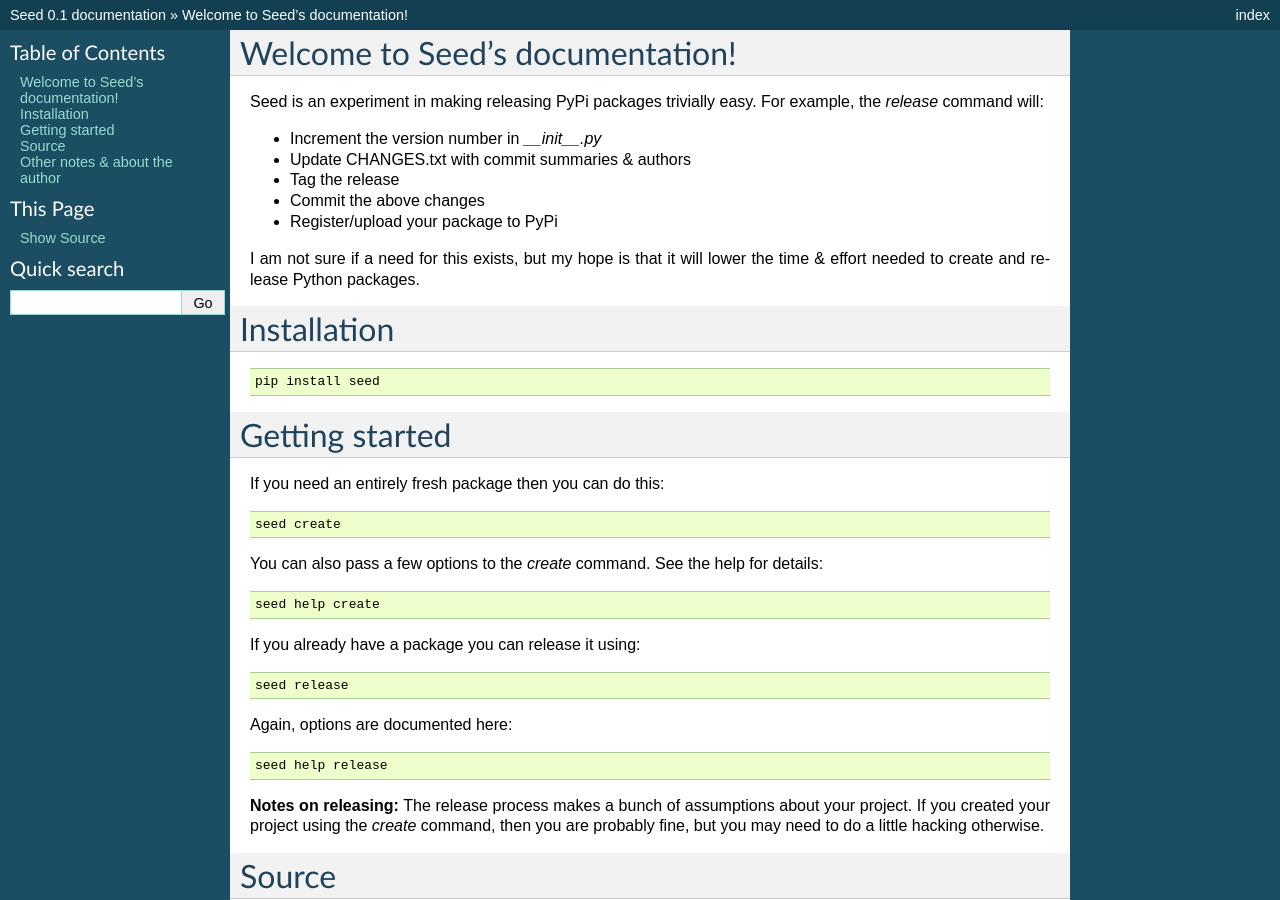
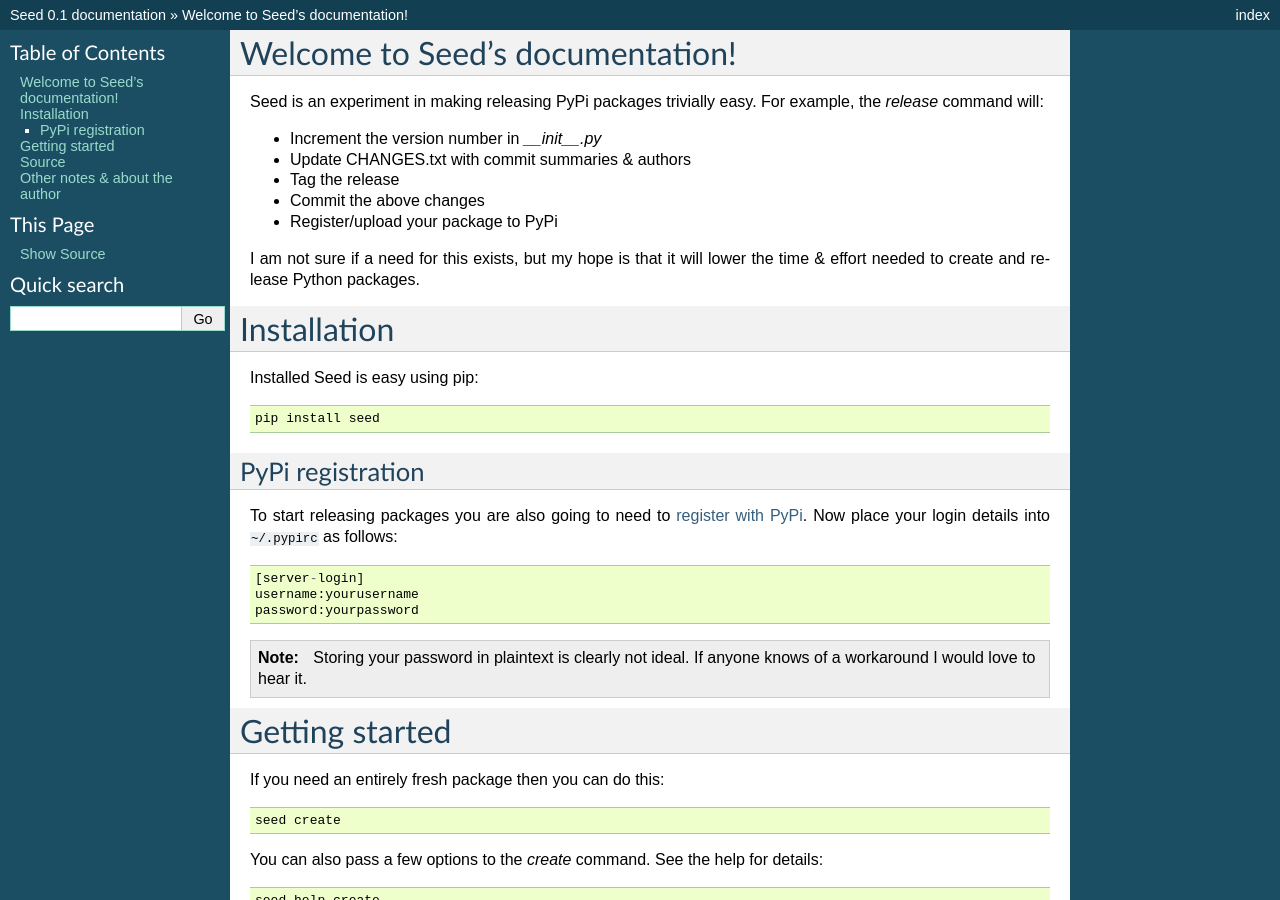
Before and after one commit to adamcharnock/seed, a Sphinx documentation site: the page built from docs/index.rst, in a window 1280 px wide and 900 px high. Built offline with Sphinx 7.4.7, drawn with Linux system fonts in a browser that asks for light colours.

Commit message:
adding notes to docs about PyPi registration

```diff
--- a/docs/index.rst
+++ b/docs/index.rst
@@ -25,9 +25,25 @@ lower the time & effort needed to create and release Python packages.
 Installation
 ============
 
-::
+Installed Seed is easy using pip::
 
     pip install seed
+
+PyPi registration
+-----------------
+
+To start releasing packages you are also going to need to
+`register with PyPi <http://pypi.python.org/pypi?%3Aaction=register_form>`_. Now place
+your login details into ``~/.pypirc`` as follows::
+
+    [server-login]
+    username:yourusername
+    password:yourpassword
+
+.. note::
+
+    Storing your password in plaintext is clearly not ideal. If anyone knows of a workaround
+    I would love to hear it.
 
 Getting started
 ===============
```
